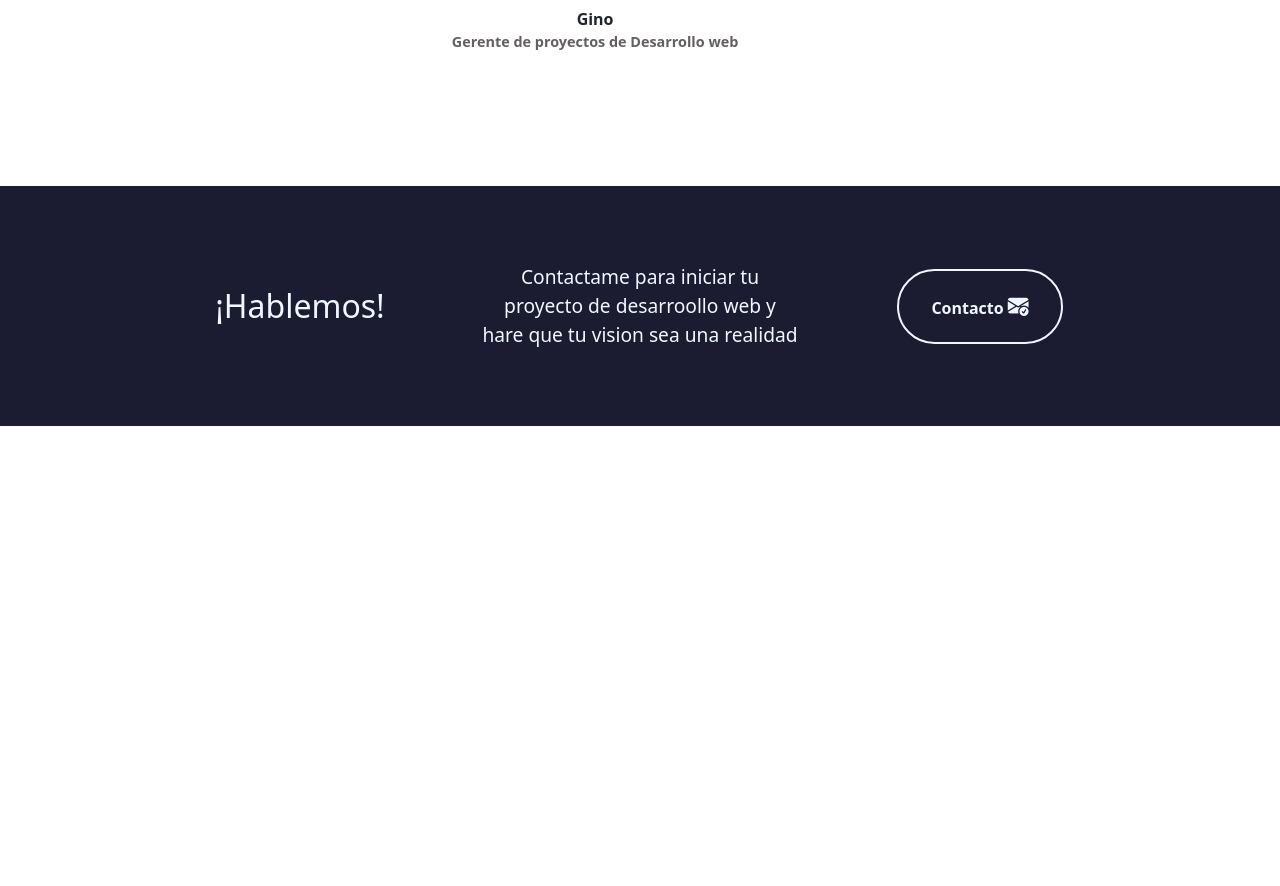
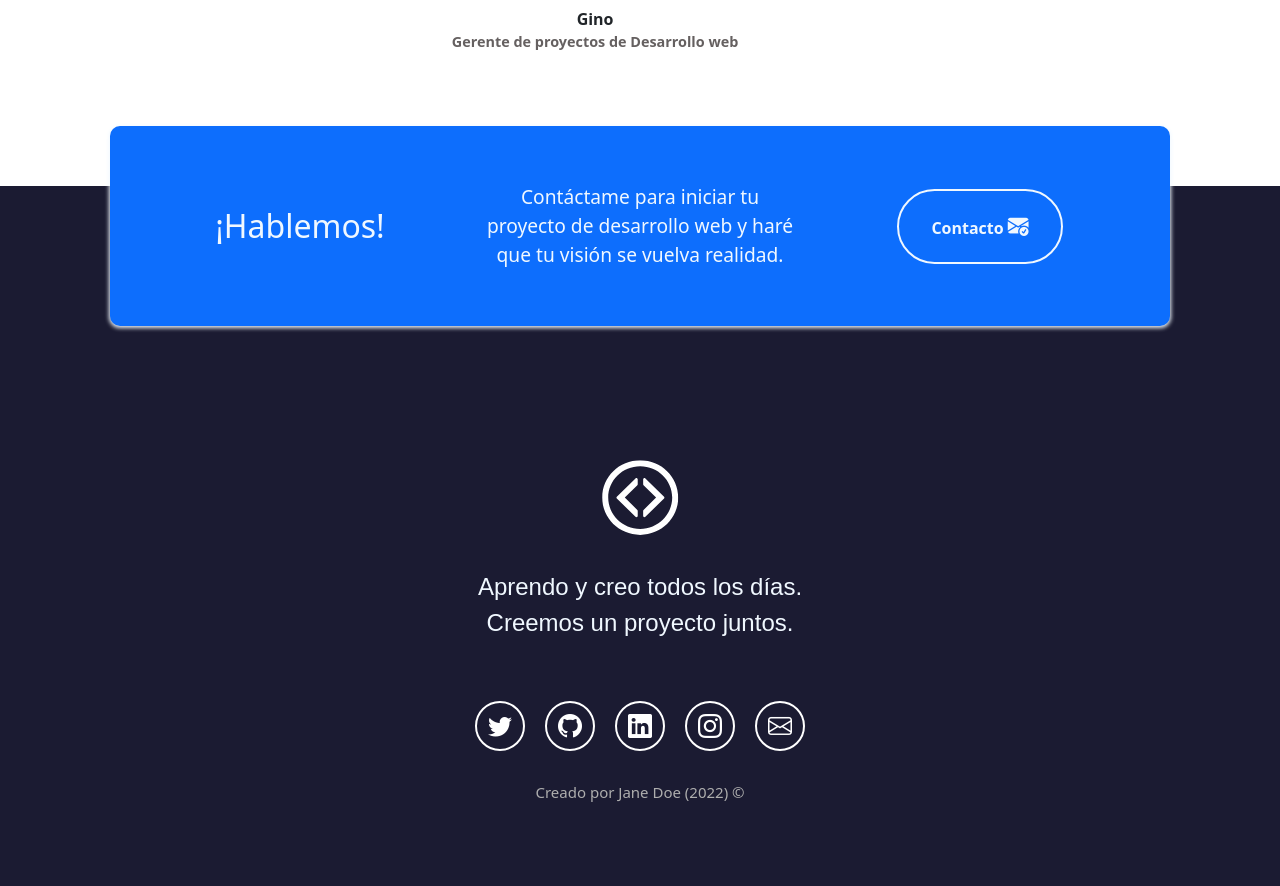
Before and after one commit to melvin1207/Portafolio_bootstrap, a plain HTML site: page index.html in a window 1280 px wide. Shown: the part 4260-5146 px from the top of the page. Before the commit the page ends 4686 px from the top, so only its background shows below. Drawn offline with nearby package versions, Linux system fonts and the light colour scheme; a web font is replaced by a local one.

Commit message:
seccion footer terminada

```diff
--- a/index.html
+++ b/index.html
@@ -401,18 +401,18 @@
   <!-- Contacto -->
   <section id="contacto" class="contacto seccion-oscura">
     <div class="container">
-      <div class="container text-center rectagulo d-flex justify-content-evenly">
+      <div class="container text-center rectangulo d-flex justify-content-evenly">
         <div class="row">
           <div class="col-12 col-md-4 seccion-titulo">
             ¡Hablemos!
           </div>
 
           <div class="col-12 col-md-4 descripcion">
-            Contactame para iniciar tu proyecto de desarroollo web y hare que tu vision sea una realidad
+            Contáctame para iniciar tu proyecto de desarrollo web y haré que tu visión se vuelva realidad.
           </div>
 
           <div class="col-12 col-md-4">
-            <a href="mailto: melsava1207@gmail.com">
+            <a href="mailto:janedoe@micorreo.com">
               <button type="button">
                 Contacto
                 <i class="bi bi-envelope-check-fill"></i>
@@ -424,6 +424,41 @@
     </div>
   </section>
 
+  <!-- Footer -->
+  <footer class="seccion-oscura d-flex flex-column align-items-center justify-content-center">
+    <img class="footer-logo" src="./images/icono-blanco.svg" alt="Logo del portafolio">
+
+    <p class="footer-texto text-center">
+      Aprendo y creo todos los días.<br>Creemos un proyecto juntos.
+    </p>
+
+    <div class="iconos-redes-sociales d-flex flex-wrap align-items-center justify-content-center">
+      <a href="https://twitter.com/freecodecampES" target="_blank" rel="noopener noreferrer">
+        <i class="bi bi-twitter"></i>
+      </a>
+
+      <a href="https://github.com/freeCodeCamp/freeCodeCamp" target="_blank" rel="noopener noreferrer">
+        <i class="bi bi-github"></i>
+      </a>
+
+      <a href="https://www.linkedin.com/" target="_blank" rel="noopener noreferrer">
+        <i class="bi bi-linkedin"></i>
+      </a>
+
+      <a href="https://www.instagram.com/freecodecamp/" target="_blank" rel="noopener noreferrer">
+        <i class="bi bi-instagram"></i>
+      </a>
+
+      <a href="mailto:janedoe@micorreo.com" target="_blank" rel="noopener noreferrer">
+        <i class="bi bi-envelope"></i>
+      </a>
+    </div>
+
+    <div class="derechos-de-autor">
+      Creado por Jane Doe (2022) &#169;
+    </div>
+  </footer>
+
   <script src="https://cdn.jsdelivr.net/npm/bootstrap@5.3.3/dist/js/bootstrap.bundle.min.js" integrity="sha384-YvpcrYf0tY3lHB60NNkmXc5s9fDVZLESaAA55NDzOxhy9GkcIdslK1eN7N6jIeHz" crossorigin="anonymous"></script>
 </body>
 </html>
--- a/styles.css
+++ b/styles.css
@@ -311,6 +311,59 @@ h1{
   color: black;
 }
 
+/* Pie de pagina (footer) */
+
+footer {
+  min-height: 500px;
+}
+
+.footer-logo {
+  height: 80px;
+  width: 80px;
+  margin: 10px;
+}
+
+.footer-texto {
+  font-size: 1.5rem;
+  padding: 20px;
+  margin-bottom: 30px;
+  font-family: 'Quicksand', sans-serif;
+}
+
+.iconos-redes-sociales a {
+  width: 50px;
+  height: 50px;
+  display: flex;
+  align-items: center;
+  justify-content: center;
+  padding: 2px;
+  margin: 10px;
+  border: 2px solid white;
+  border-radius: 50%;
+  transition: all 0.2s ease-in;
+}
+
+.iconos-redes-sociales i {
+  color: white;
+  font-size: 1.5rem;
+  transition: all 0.2s ease-in;
+}
+
+.iconos-redes-sociales a:hover {
+  background-color: white;
+  border: 2px solid rgb(13, 110, 253);
+}
+
+.iconos-redes-sociales a:hover i {
+  color: black;
+}
+
+.derechos-de-autor {
+  font-size: 15px;
+  color: #aeaeae;
+  padding: 20px;
+}
+
 
 @media screen and (max-width: 400px){
   .overlay p{
```
